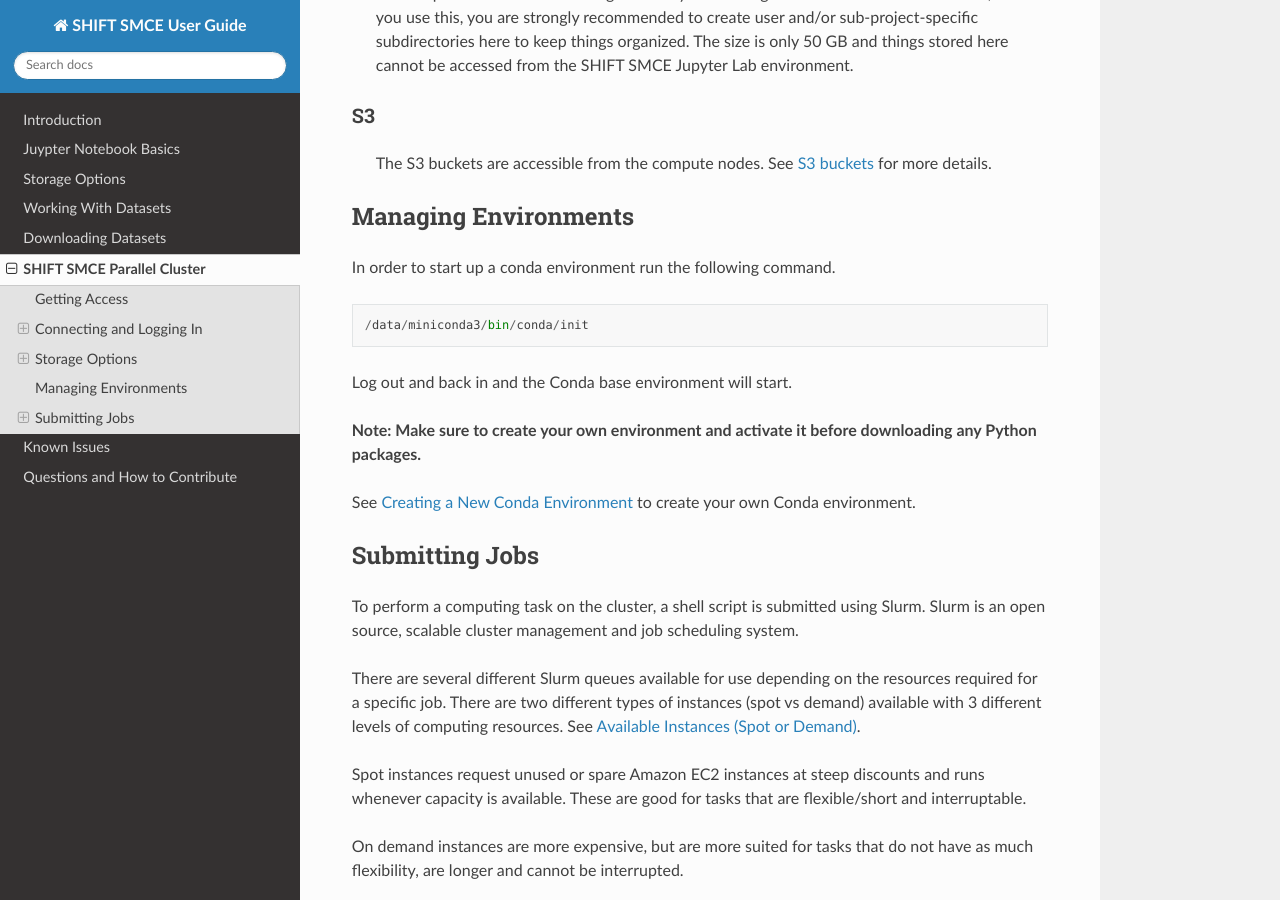
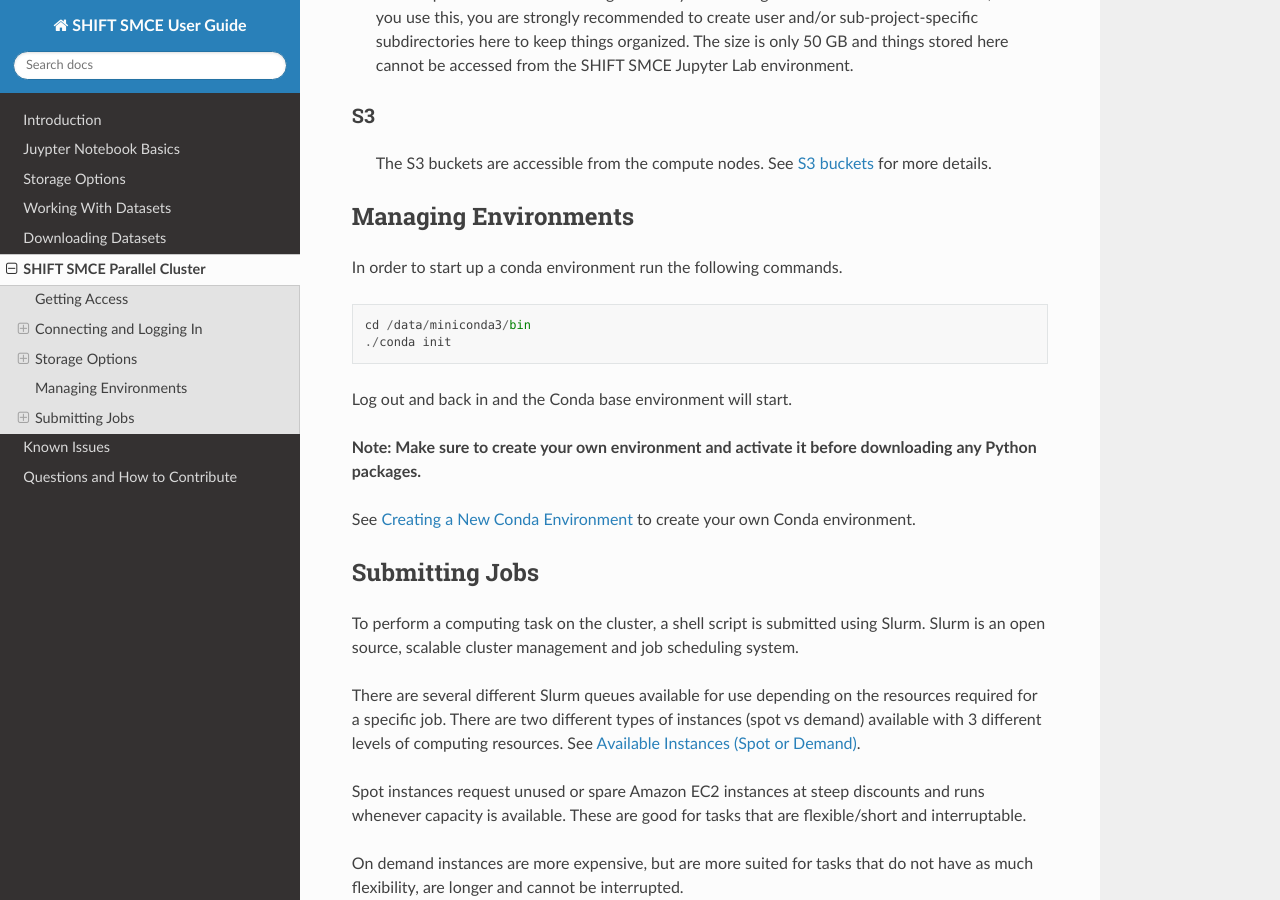
Before and after one commit to EvanDLang/SHIFT-SMCE-User-Guide, a Sphinx documentation site: the page built from docs/source/pages/shift_smce_parallel_cluster.rst, in a window 1280 px wide and 900 px high, scrolled down 4451 px. Built offline with Sphinx 7.4.7 and the Read the Docs theme 2.0.0, drawn with Linux system fonts in a browser that asks for light colours.

Commit message:
Fixed an error with the conda init command in shift_smce_parallel_cluster.rst.

```diff
--- a/docs/source/pages/shift_smce_parallel_cluster.rst
+++ b/docs/source/pages/shift_smce_parallel_cluster.rst
@@ -188,11 +188,12 @@
 Managing Environments
 =====================
 
-In order to start up a conda environment run the following command.
+In order to start up a conda environment run the following commands.
 
 ::
 
-    /data/miniconda3/bin/conda/init
+    cd /data/miniconda3/bin
+    ./conda init
 
 
 Log out and back in and the Conda base environment will start.
```
